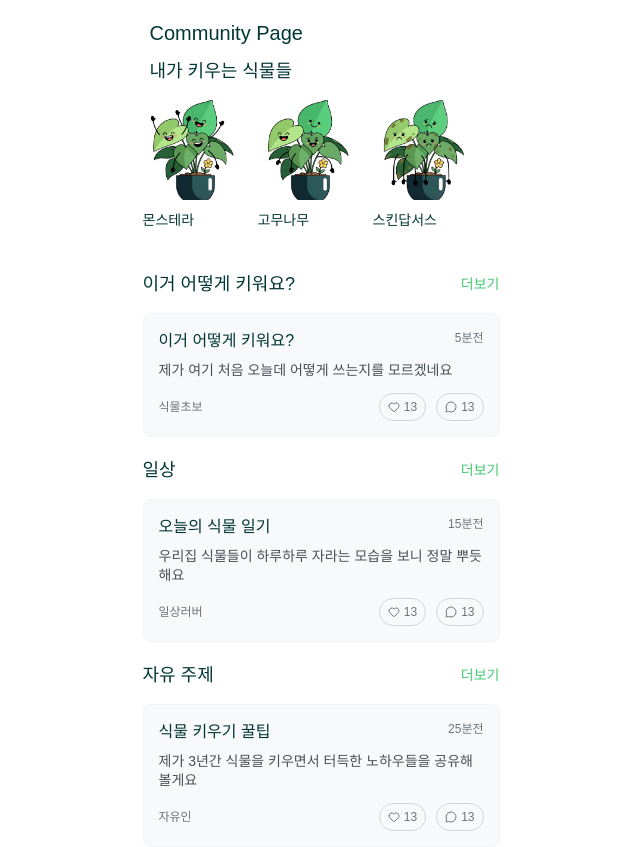
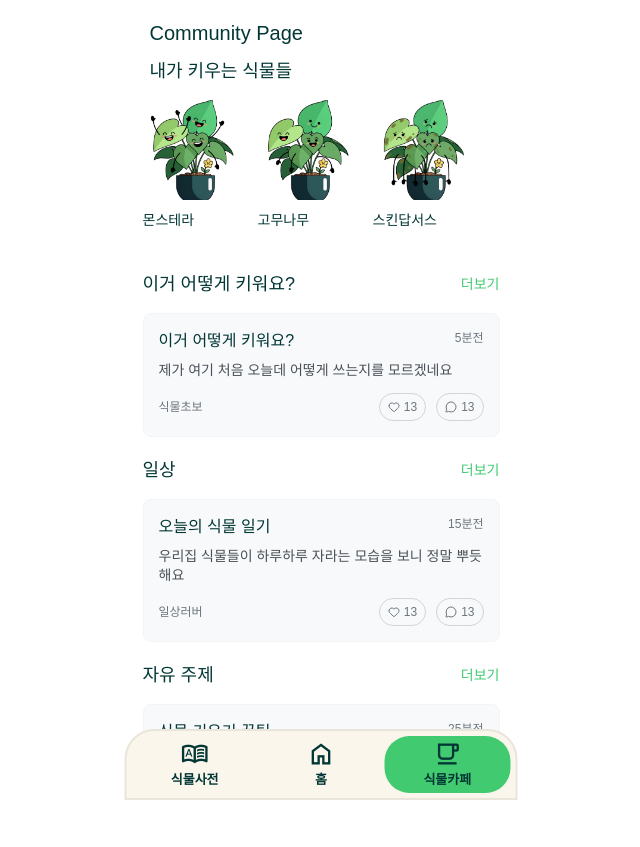
Before and after one commit to daybreaker42/KU-hackathon-2025, a Next.js app in the folder client/: page /community in a window 1280 px wide. Shown: the whole page, without its empty margins (319-959 px from the left). After the commit the page ends 800 px from the top, so only its background shows below. Built offline with nearby package versions, Linux system fonts and the light colour scheme.

Commit message:
dev: 커뮤니티 페이지에 footer 추가

```diff
--- a/client/app/community/category/[category]/page.tsx
+++ b/client/app/community/category/[category]/page.tsx
@@ -148,7 +148,7 @@ export default function CategoryPostsPage() {
   // 로딩 상태
   if (loading) {
     return (
-      <div className="p-[18px] bg-white min-h-screen">
+      <div className="p-[18px] bg-white min-h-screen w-[393px] mx-auto"> {/* width와 중앙 정렬 추가 */}
         {/* 헤더 스켈레톤 */}
         <div className="flex items-center mb-[20px]">
           <div className="w-[24px] h-[24px] bg-gray-300 rounded animate-pulse mr-[12px]"></div>
@@ -183,7 +183,7 @@ export default function CategoryPostsPage() {
   }
 
   return (
-    <div className="p-[18px] bg-white min-h-screen">
+    <div className="p-[18px] bg-white min-h-screen w-[393px] mx-auto"> {/* width와 중앙 정렬 추가 */}
       {/* 헤더 */}
       <div className="flex items-center justify-between mb-[20px]">
         <div className="flex items-center">
--- a/client/app/community/page.tsx
+++ b/client/app/community/page.tsx
@@ -1,9 +1,12 @@
 import MyPlantsList from "@/app/component/community/MyPlantsList";
 import CommunitySection from "@/app/component/community/CommunitySection";
+import Footer from "../component/common/footer";
 
 export default function CommunityPage() {
   return (
-    <div className="p-[18px] bg-white h-full min-h-screen">
+    <div className="min-h-screen max-h-screen flex flex-col bg-white overflow-hidden">
+      {/* 스크롤 가능한 컨텐츠 영역 */}
+      <div className="flex-1 overflow-y-auto p-[18px] pb-[100px]"> {/* Footer 공간 확보를 위한 bottom padding */}
         <h1 className="pl-[7px] text-[#023735] font-medium text-[20px]">Community Page</h1>
 
         {/* 내가 기르는 식물 리스트 */}
@@ -36,5 +39,9 @@ export default function CommunityPage() {
           />
         </div>
       </div>
+
+      {/* Footer는 고정 위치 */}
+      <Footer url="community" />
+    </div>
   );
 }
--- a/client/app/component/common/footer.module.css
+++ b/client/app/component/common/footer.module.css
@@ -1,8 +1,9 @@
 .footer {
-  position: absolute;
+  position: fixed; /* absolute에서 fixed로 변경 - 스크롤 시에도 고정 위치 */
   bottom: 0;
-  left: 0;
-  right: 0;
+  left: 50%; /* 중앙 정렬을 위한 left 50% */
+  transform: translateX(-50%); /* 중앙 정렬을 위한 transform */
+  width: 393px; /* 명시적으로 width 설정 */
   height: 71px;
   background-color: #FAF6EC;
   border-radius: 30px 30px 0 0;
@@ -10,6 +11,7 @@
   display: flex;
   align-items: center;
   padding: 5px;
+  z-index: 50; /* 다른 요소들 위에 표시되도록 z-index 추가 */
 }
 
 .footerItem{
```
Lines whose indentation alone changed are shown as unchanged.
